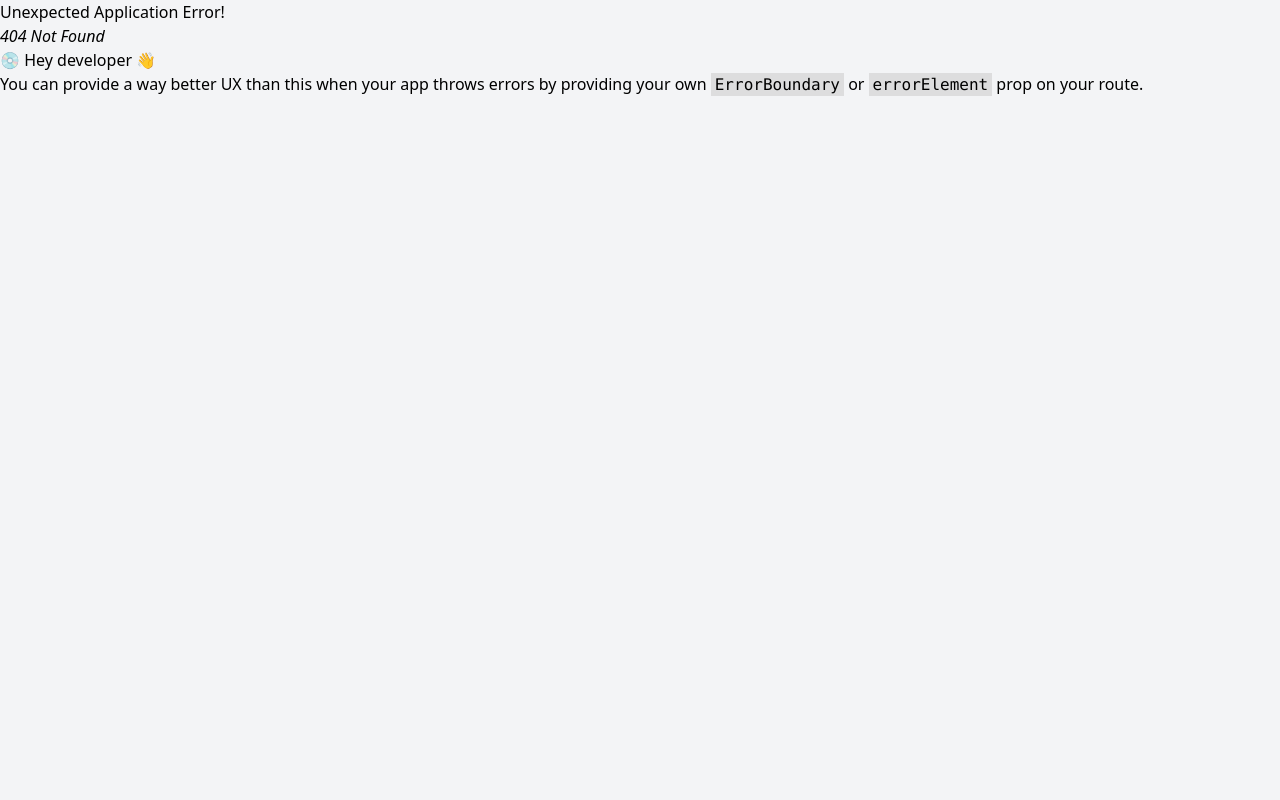
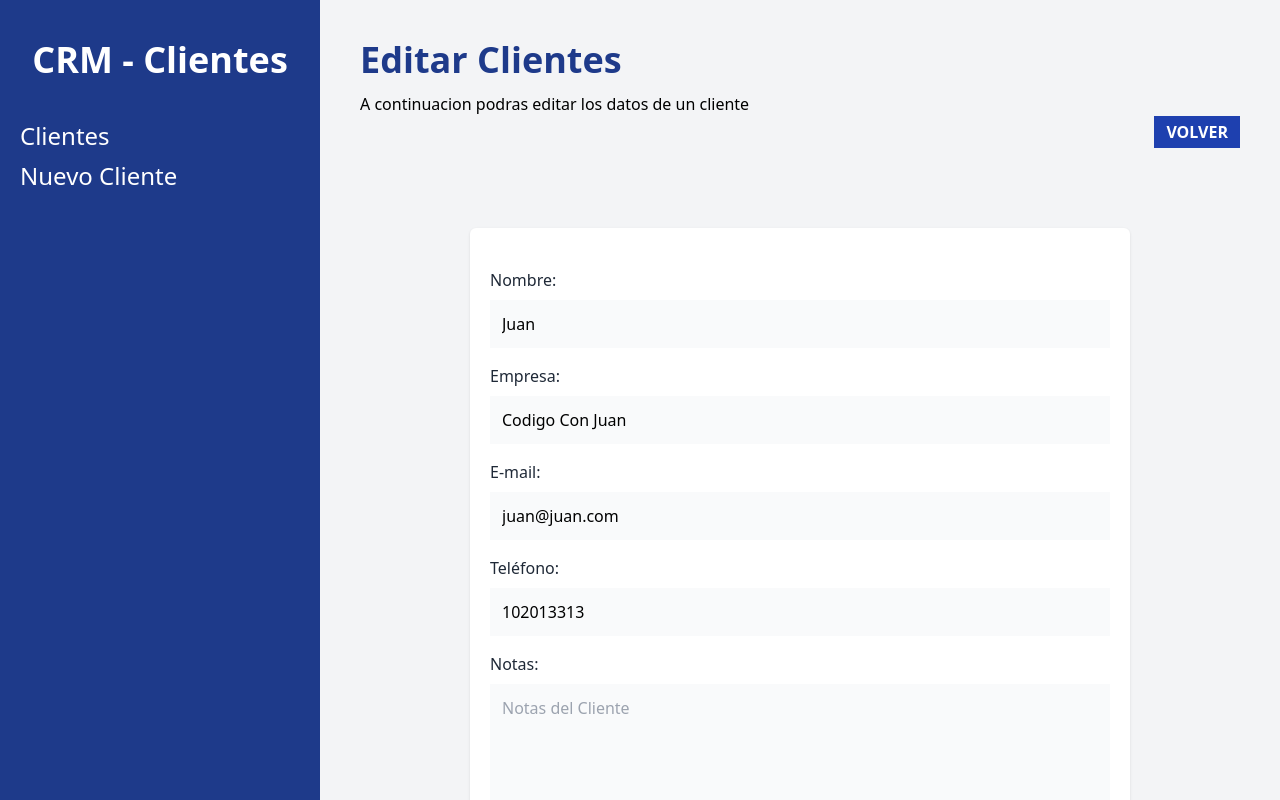
Before and after one commit to UrielMartinez21/CRM, a React (Vite) app: page /clientes/1/editar in a window 1280 px wide. Before the commit this address had no page. Built offline with nearby package versions, Linux system fonts and the light colour scheme; data requests are answered from the project's data file.

Commit message:
Editar clientes

```diff
--- a/db.json
+++ b/db.json
@@ -42,6 +42,22 @@
       "telefono": "5567061251",
       "notas": "Nota de uriel",
       "id": 6
+    },
+    {
+      "nombre": "manzana",
+      "empresa": "Visolutions",
+      "email": "uriellmartinezz35@gmail.com",
+      "telefono": "5567061251",
+      "notas": "mensaje de manzana",
+      "id": 7
+    },
+    {
+      "nombre": "test",
+      "empresa": "test",
+      "email": "test@gmail.com",
+      "telefono": "555555",
+      "notas": "notas de test",
+      "id": 8
     }
   ]
 }
--- a/src/components/Cliente.jsx
+++ b/src/components/Cliente.jsx
@@ -1,4 +1,9 @@
+import { useNavigate } from "react-router-dom"
+
 const Cliente = ({ cliente }) => {
+//--------------------------| Direccionamiento de url |--------------------------
+  const navigate = useNavigate()
+
 //--------------------------| Destructurar objeto |--------------------------
   const { nombre, empresa, email, telefono, id } = cliente
 
@@ -10,13 +15,20 @@ const Cliente = ({ cliente }) => {
         <p>{empresa}</p>
       </td>
       <td className="p-6">
-                <p className="text-gray-600"> <span className="text-gray-800 uppercase font-bold">Email: </span>{email} </p>
-                <p className="text-gray-600"> <span className="text-gray-800 uppercase font-bold">Tel: </span>{telefono} </p>
+        <p className="text-gray-600">
+          <span className="text-gray-800 uppercase font-bold">Email:</span>{email}
+        </p>
+        <p className="text-gray-600">
+          <span className="text-gray-800 uppercase font-bold">Tel: </span>{telefono}
+        </p>
       </td>
       <td className="p-6 flex gap-3 justify-end">
         <button
           type="button"
           className="text-blue-600 hover:text-blue-700 uppercase font-bold text-xs"
+          onClick={
+            () => navigate(`/clientes/${id}/editar`)  // Redirecciona con el id seleccionado
+          }
         >
           Editar
         </button>
--- a/src/components/ErrorPage.jsx
+++ b/src/components/ErrorPage.jsx
@@ -1,15 +1,20 @@
 import { useRouteError } from 'react-router-dom'    // Obtendra el error que este generando
 
 const ErrorPage = () => {
-    const error=useRouteError()                     // Guardara el error que tenga
-    console.log(error.message)                      // Mensaje de error
+  const error = useRouteError()                     // Guardara el error que tenga
   return (
     <div className='space-y-8'>
       <h1 className='text-center text-6xl font-extrabold mt-20 text-blue-900'>
         CRM-Clientes
       </h1>
       <p className='text-center'>Hubo un error</p>
-            <p className='text-center'>{error.message}</p>
+      <p className='text-center'>
+        {
+          error.statusText
+          ||                                      // Cualquiera que exista
+          error.message
+        }
+      </p>
     </div>
   )
 }
--- a/src/components/Formulario.jsx
+++ b/src/components/Formulario.jsx
@@ -12,6 +12,7 @@ const Formulario = ({cliente}) => {
           className="mt-2 block w-full p-3 bg-gray-50"
           placeholder="Nombre del Cliente"
           name="nombre"
+          defaultValue={cliente?.nombre}                  // Si el valor no existe devuelve undefine
         />
       </div>
       <div className="mb-4">
@@ -25,6 +26,7 @@ const Formulario = ({cliente}) => {
           className="mt-2 block w-full p-3 bg-gray-50"
           placeholder="Empresa del Cliente"
           name="empresa"
+          defaultValue={cliente?.empresa}               // Si existe el valor entonces lo pondra por defecto
         />
       </div>
 
@@ -39,6 +41,7 @@ const Formulario = ({cliente}) => {
           className="mt-2 block w-full p-3 bg-gray-50"
           placeholder="Email del Cliente"
           name="email"
+          defaultValue={cliente?.email}
         />
       </div>
 
@@ -53,6 +56,7 @@ const Formulario = ({cliente}) => {
           className="mt-2 block w-full p-3 bg-gray-50"
           placeholder="Teléfono del Cliente"
           name="telefono"
+          defaultValue={cliente?.telefono}
         />
       </div>
 
@@ -68,6 +72,7 @@ const Formulario = ({cliente}) => {
           className="mt-2 block w-full p-3 bg-gray-50 h-40 align-self"
           placeholder="Notas del Cliente"
           name="notas"
+          defaultValue={cliente?.notas}
         />
       </div>
       </>
--- a/src/data/Clientes.js
+++ b/src/data/Clientes.js
@@ -2,6 +2,13 @@
 export const obtenerClientes = async () => {
   const respuesta = await fetch(import.meta.env.VITE_API_URL) // Se obtiene el objeto
   const resultado = await respuesta.json()                    // Se convierte en JSON
+  return resultado
+}
+
+//---> Metodo get al back-end
+export const obtenerCliente = async (id) => {
+  const respuesta = await fetch(`${import.meta.env.VITE_API_URL}/${id}`)  // Se obtiene el objeto
+  const resultado = await respuesta.json()                                // Se convierte en JSON
   return resultado
 }
 
--- a/src/main.jsx
+++ b/src/main.jsx
@@ -5,27 +5,34 @@ import Layout from './components/Layout'
 import NuevoCliente, { action as nuevoClienteAction } from './pages/NuevoCliente'
 import './index.css'
 import {
-  createBrowserRouter,                  // Definir rutas por medio de objeto principal
-  RouterProvider                        // Recibira las rutas y las mostrara.
+  createBrowserRouter,                              // Definir rutas por medio de objeto principal
+  RouterProvider                                    // Recibira las rutas y las mostrara.
 } from 'react-router-dom'
 import { ErrorPage } from './components/ErrorPage'
+import EditarCliente, { loader as editarClienteLoader } from './pages/EditarCliente'
 
 //-----------------| Objeto que tendra las rutas |-----------------
-const router = createBrowserRouter([    // Arreglo de rutas
+const router = createBrowserRouter([        // Arreglo de rutas
   {
-    path: '/',                          // '/'  para pagina principal
-    element: (<Layout />),              // Lo que se mostrara en la pagina
-    children: [                         // Lo que este dentro hereda lo del componente 'Layout'
+    path: '/',                              // '/'  para pagina principal
+    element: (<Layout />),                  // Lo que se mostrara en la pagina
+    children: [                             // Lo que este dentro hereda lo del componente 'Layout'
       {
-        index: true,                    // Se carga en la pag. principal
+        index: true,                        // Se carga en la pag. principal
         element: (<Index />),
-        loader: clientesLoader,         // Obtener datos desde una API o un objeto(puede ser un state)
-        errorElement:<ErrorPage/>       // Manejar error ocasionado con un componente
+        loader: clientesLoader,             // Obtener datos desde una API o un objeto(puede ser un state)
+        errorElement:<ErrorPage/>           // Manejar error ocasionado con un componente
       },
       {
-        path: '/clientes/nuevo',        // Ruta para ver contenido de 'element'
-        element: (<NuevoCliente />),    // Lo que se mostrara en el navegador
-        action: nuevoClienteAction      // Procesar entrada de datos de un formulario
+        path: '/clientes/nuevo',            // Ruta para ver contenido de 'element'
+        element: (<NuevoCliente />),        // Lo que se mostrara en el navegador
+        action: nuevoClienteAction          // Procesar entrada de datos de un formulario
+      },
+      {
+        path: '/clientes/:clienteId/editar',// Para routing dinamico, despues de '/:' se nombra como quiere
+        element: <EditarCliente />,
+        loader: editarClienteLoader,        // Obtencion de datos de cliente seleccionado
+        errorElement: <ErrorPage />
       }
     ]
   },
--- /dev/null
+++ b/src/pages/EditarCliente.jsx
@@ -0,0 +1,53 @@
+import { obtenerCliente } from "../data/Clientes"
+import { useLoaderData, Form, useNavigate } from "react-router-dom"
+import Formulario from "../components/Formulario"
+
+export const loader = async({ params }) => {              // Obtendra un objeto con el valor
+  const cliente = await obtenerCliente(params.clienteId)  // Mandamos el id a la funcion
+  if (Object.values(cliente).length === 0) {
+    throw new Response('', {                              // Si se cumple la condicion ya no sigue
+      status: 404,
+      statusText: "Cliente no encontrado"
+    })
+  }
+  return cliente
+}
+
+const EditarCliente = () => {
+//--------------------------| Obtencion de datos del 'Loader' |--------------------------
+  const cliente = useLoaderData()       // Objeto que se editara
+
+//--------------------------| Navigate |--------------------------
+  const navigate = useNavigate()        // Navegar entre botones
+
+//--------------------------| Valor que regresara |--------------------------
+  return (
+    <div>
+      <h1 className='font-black text-4xl text-blue-900'>Editar Clientes</h1>
+      <p className='mt-3'>A continuacion podras editar los datos de un cliente</p>
+      <div className="flex justify-end">
+        <button
+          className="bg-blue-800 text-white px-3 py-1 font-bold uppercase"
+          onClick={() => navigate(-1)}    // Direccionar entre paginas o con '/'
+        >
+          Volver
+        </button>
+      </div>
+      <div className='bg-white shadow rounded-md md:w-3/4 mx-auto px-5 py-10 mt-20'>
+        <Form
+          method='post'                   // Metodo que se mandara cuando se presione 'enviar'
+          noValidate                      // Desactivar validacion de HTML
+        >
+          <Formulario cliente={cliente} />
+          <input
+            type="submit"
+            className='mt-5 w-full bg-blue-800 p-3 uppercase font-bold text-white text-lg'
+            value="Registrar Cliente"
+          />
+        </Form>
+      </div>
+    </div>
+  )
+}
+
+export default EditarCliente
--- a/src/pages/Index.jsx
+++ b/src/pages/Index.jsx
@@ -1,9 +1,9 @@
-import { useLoaderData } from 'react-router-dom'  // Acceder a lo que retorna 'loader'
+import { useLoaderData } from 'react-router-dom'      // Acceder a lo que retorna 'loader'
 import Cliente from '../components/Cliente'
 import { obtenerClientes } from '../data/Clientes'
 
 //--------------------------| Para agregarle state a la aplicacion |--------------------------
-export const loader = () => {               // PARA QUE FUNCIONE TIENE QUE RETORNAR ALGO
+export const loader = () => {             // PARA QUE FUNCIONE TIENE QUE RETORNAR ALGO
   const clientes = obtenerClientes()      // Obtiene los clientes del archivo que obtuvo del back-end
   return clientes
 }
--- a/src/pages/NuevoCliente.jsx
+++ b/src/pages/NuevoCliente.jsx
@@ -58,7 +58,6 @@ const NuevoCliente = () => {
         <Form
           method='post'                   // Metodo que se mandara cuando se presione 'enviar'
           noValidate                      // Desactivar validacion de HTML
-          // action=''
         >
           <Formulario />
           <input
```
Lines whose indentation alone changed are shown as unchanged.
